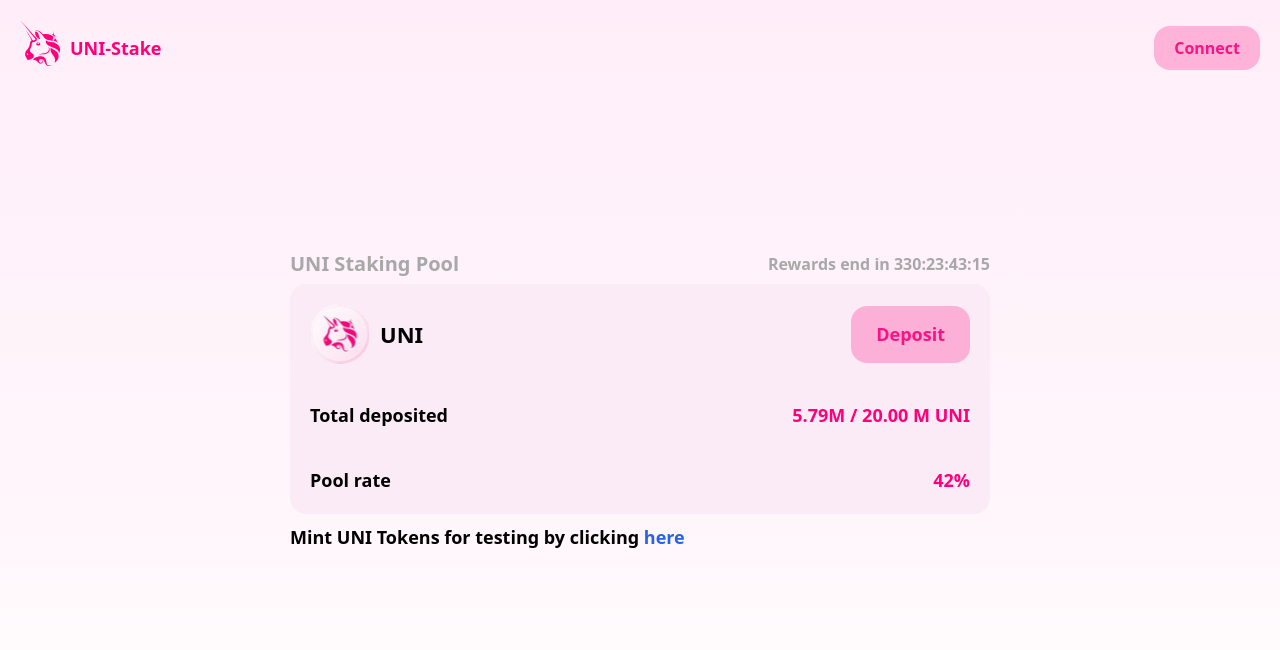
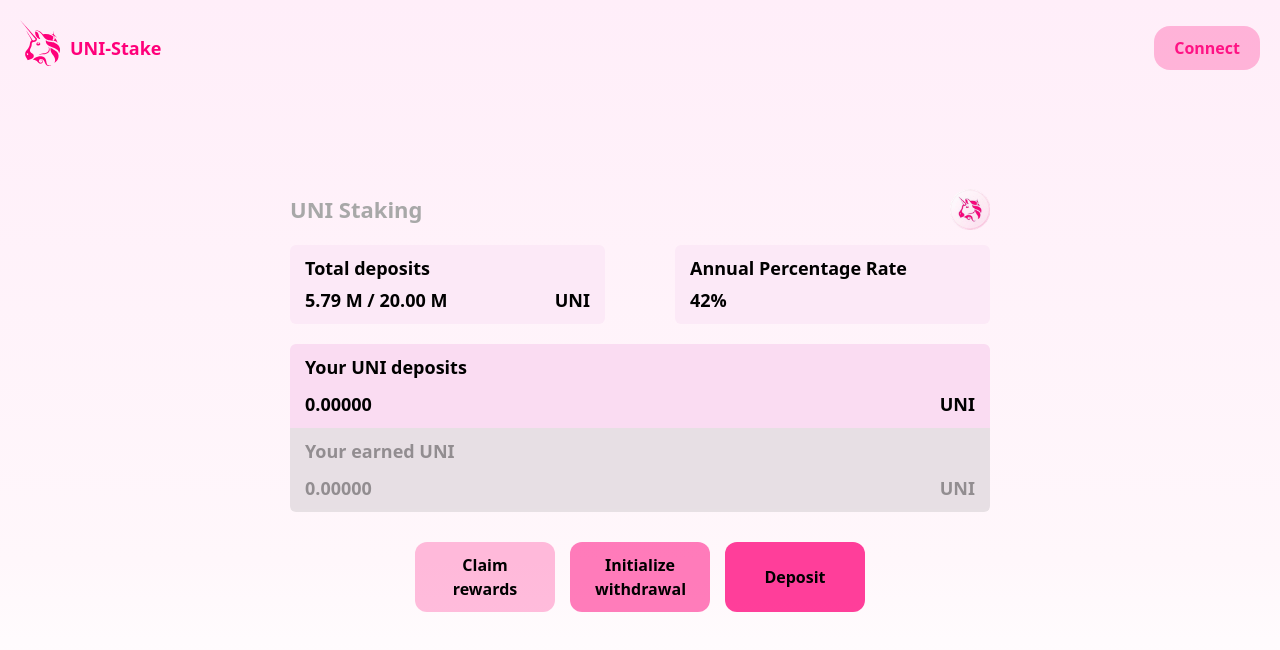
Before and after one commit to reddigszymon/stakingPlatform, a React (Create React App) app in the folder frontend/: page / in a window 1280 px wide. Both pictures are taken after a click on the button "Deposit". Shown: the top 650 px of the page. Built offline with nearby package versions, Linux system fonts and the light colour scheme; what @web3-react/core would draw is missing.

Commit message:
Added deposit page

```diff
--- a/frontend/src/App.tsx
+++ b/frontend/src/App.tsx
@@ -4,10 +4,12 @@
 import Navbar from "./components/Navbar/Navbar";
 import WalletConnectWrapper from "./components/Navbar/WalletConnectWrapper";
 import StakingPool from "./components/StakingPool/StakingPool";
+import DepositScreen from "./components/DepositScreen/DepositScreen";
 
 function App() {
   const [isPanelVisible, setPanelVisible] = useState(false);
   const [windowWidth, setWindowWidth] = useState(window.innerWidth);
+  const [depositActive, setDepositActive] = useState(false);
 
   const togglePanel = () => {
     setPanelVisible(!isPanelVisible);
@@ -58,8 +60,9 @@
           </motion.div>
         )}
       </AnimatePresence>
-      <Navbar togglePanel={togglePanel} />
-      <StakingPool />
+      <Navbar togglePanel={togglePanel} setDepositActive={setDepositActive} />
+      {!depositActive && <StakingPool setDepositActive={setDepositActive} />}
+      {depositActive && <DepositScreen />}
     </div>
   );
 }
--- /dev/null
+++ b/frontend/src/components/DepositScreen/DepositScreen.tsx
@@ -0,0 +1,55 @@
+import React from "react";
+import uniToken from "../../assets/images/uniToken.svg";
+
+function DepositScreen() {
+  return (
+    <div className="flex w-[90%] max-w-[600px] lg:max-w-[700px] flex-col gap-[5px] font-bold z-[-1] md:z-[10] text-[12px] sm:text-[16px] md:text-[18px]">
+      <div className="flex w-full justify-between items-center mb-[10px]">
+        <p className="text-[#A8A8A8] text-[22px]">UNI Staking</p>
+        <img src={uniToken} />
+      </div>
+      <div className="flex w-full justify-between items-center mb-[15px]">
+        <div className="w-[45%] px-[15px] py-[10px] bg-[#FCE9F7] flex flex-col gap-[5px] rounded-md">
+          <p>Total deposits</p>
+          <div className="flex w-full justify-between items-center">
+            <p>5.79 M / 20.00 M</p>
+            <p>UNI</p>
+          </div>
+        </div>
+        <div className="w-[45%] px-[15px] py-[10px] bg-[#FCE9F7] flex flex-col gap-[5px] rounded-md">
+          <p>Annual Percentage Rate</p>
+          <p>42%</p>
+        </div>
+      </div>
+      <div>
+        <div className="w-full bg-[#FADCF2] px-[15px] py-[10px] rounded-t-md">
+          <p className="mb-[10px]">Your UNI deposits</p>
+          <div className="flex w-full justify-between items-center">
+            <p>0.00000</p>
+            <p>UNI</p>
+          </div>
+        </div>
+        <div className="w-full bg-[#DFD8DD] px-[15px] py-[10px] rounded-b-md opacity-[75%]">
+          <p className="mb-[10px] opacity-[50%]">Your earned UNI</p>
+          <div className="flex w-full justify-between items-center opacity-[50%]">
+            <p>0.00000</p>
+            <p>UNI</p>
+          </div>
+        </div>
+      </div>
+      <div className="w-full flex items-center justify-center gap-[15px] mt-[25px] text-[12px] sm:text-[14px] md:text-[16px]">
+        <button className="rounded-xl bg-[#FF007A] bg-opacity-[25%] px-[10px] py-[5px] w-[100px] h-[50px] sm:w-[120px] md:w-[140px] md:h-[70px] md:px-[25px] md:py-[10px]">
+          Claim rewards
+        </button>
+        <button className="rounded-xl bg-[#FF007A] bg-opacity-[50%] px-[10px] py-[5px] w-[100px] h-[50px] sm:w-[120px] md:w-[140px] md:h-[70px]  md:px-[25px] md:py-[10px]">
+          Initialize withdrawal
+        </button>
+        <button className="rounded-xl bg-[#FF007A] bg-opacity-[75%] px-[10px] py-[5px] w-[100px] h-[50px] sm:w-[120px] md:w-[140px] md:h-[70px] md:px-[25px] md:py-[10px]">
+          Deposit
+        </button>
+      </div>
+    </div>
+  );
+}
+
+export default DepositScreen;
--- a/frontend/src/components/Navbar/Navbar.tsx
+++ b/frontend/src/components/Navbar/Navbar.tsx
@@ -4,17 +4,21 @@
 
 interface NavbarProps {
   togglePanel: () => void;
+  setDepositActive: React.Dispatch<React.SetStateAction<boolean>>;
 }
 
 function Navbar(props: NavbarProps) {
   return (
     <div className="fixed top-0 w-full flex justify-between items-center p-[20px]">
-      <div className="flex items-center gap-[10px] cursor-pointer mb-[10px]">
+      <button
+        onClick={() => props.setDepositActive(false)}
+        className="flex items-center gap-[10px] cursor-pointer mb-[10px]"
+      >
         <img src={uniLogo} className="w-[40px]" />
         <h1 className="font-bold text-[#FF007A] text-[18px] mt-[10px]">
           UNI-Stake
         </h1>
-      </div>
+      </button>
       <ConnectButton togglePanel={props.togglePanel} />
     </div>
   );
--- a/frontend/src/components/StakingPool/StakingPool.tsx
+++ b/frontend/src/components/StakingPool/StakingPool.tsx
@@ -1,14 +1,18 @@
 import React from "react";
 import uniToken from "../../assets/images/uniToken.svg";
 
-function StakingPool() {
+interface StakingPoolInterface {
+  setDepositActive: React.Dispatch<React.SetStateAction<boolean>>;
+}
+
+function StakingPool(props: StakingPoolInterface) {
   return (
     <div className="flex w-[90%] max-w-[600px] lg:max-w-[700px] flex-col gap-[5px] font-bold z-[-1] md:z-[10] ">
       <div className="flex justify-between items-center text-[#A8A8A8]">
         <h1 className="text-[20px] mr-[10px]">UNI Staking Pool</h1>
         <p className="">Rewards end in 330:23:43:15</p>
       </div>
-      <div className="w-full h-[180px] lg:h-[230px] rounded-2xl bg-[#FBEBF7] p-[15px] lg:p-[20px] flex flex-col gap-[10px] items-center justify-between">
+      <div className="w-full h-[180px] lg:h-[230px] rounded-2xl bg-[#FBEBF7] p-[15px] lg:p-[20px] shadow-lg flex flex-col gap-[10px] items-center justify-between">
         <div className="w-full flex justify-between items-center">
           <div className="flex gap-[10px] items-center">
             <img
@@ -17,7 +21,10 @@
             />
             <p className="text-[18px] lg:text-[22px]">UNI</p>
           </div>
-          <button className="bg-[#FF007A] text-[#FF007A] text-opacity-[90%] cursor-pointer bg-opacity-[25%] py-[10px] lg:py-[15px] px-[20px] lg:px-[25px] rounded-2xl font-bold text-[18px]">
+          <button
+            onClick={() => props.setDepositActive(true)}
+            className="bg-[#FF007A] text-[#FF007A] text-opacity-[90%] cursor-pointer bg-opacity-[25%] py-[10px] lg:py-[15px] px-[20px] lg:px-[25px] rounded-2xl font-bold text-[18px]"
+          >
             Deposit
           </button>
         </div>
```
